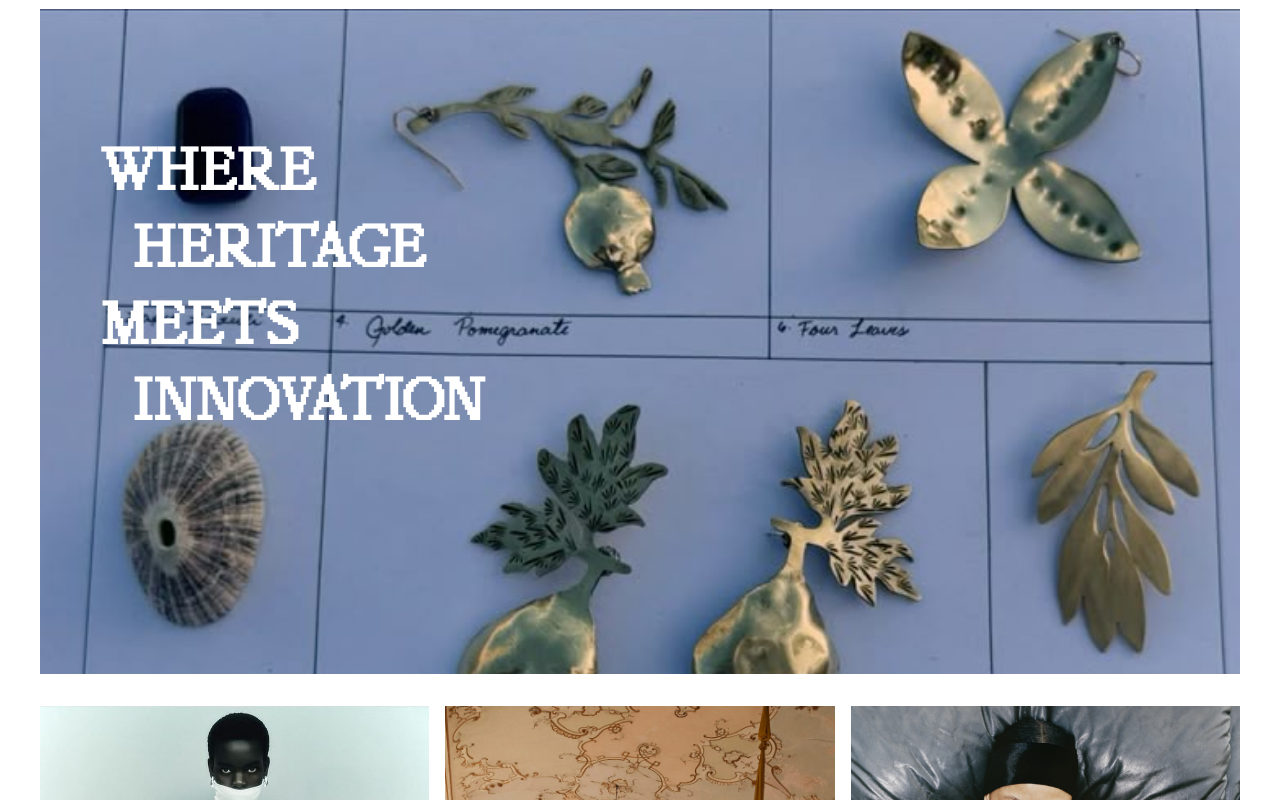
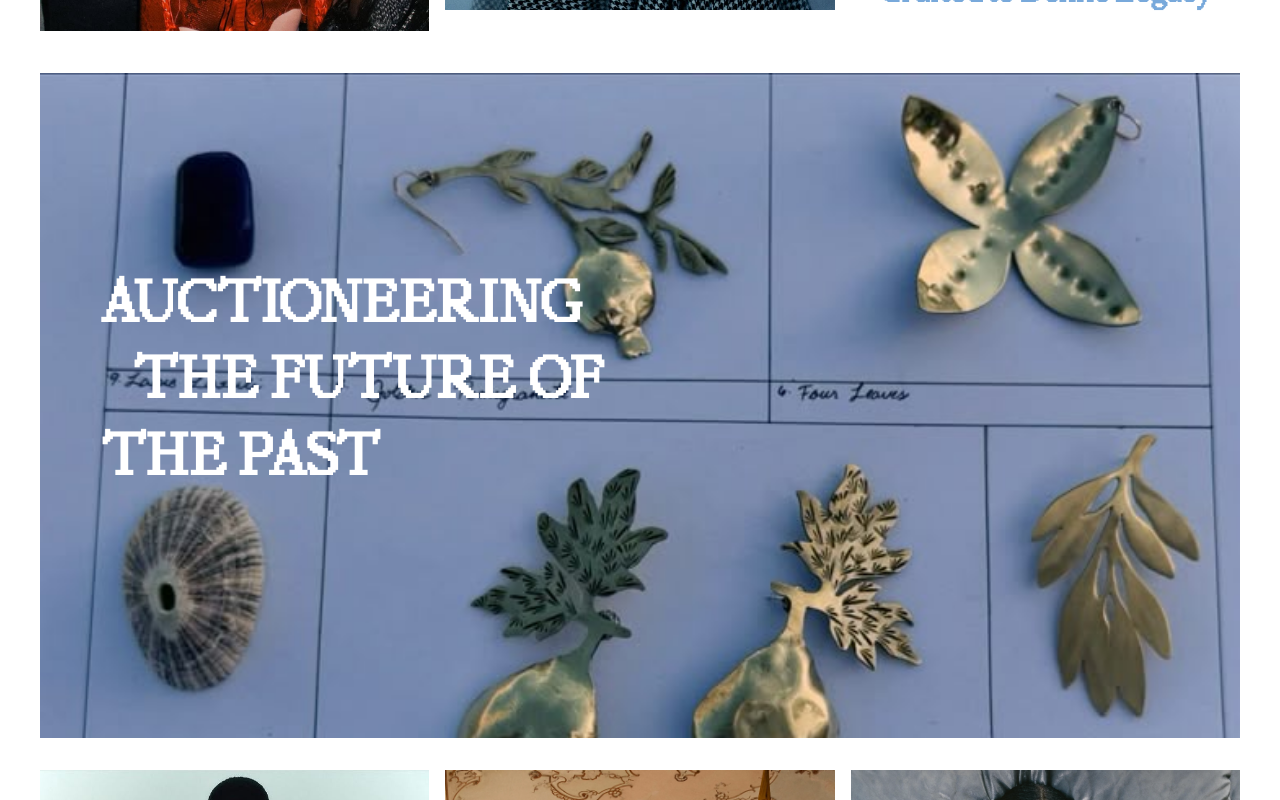
Before and after one commit to jimyty1/aurum, a React (Create React App) app: page / in a window 1280 px wide. Shown: the part 1280-2080 px from the top of the page. Built offline with nearby package versions, Linux system fonts and the light colour scheme.

Commit message:
fixed some requested changes

```diff
--- a/src/css/Footer.css
+++ b/src/css/Footer.css
@@ -35,7 +35,7 @@
 
 .footer-links a {
     text-decoration: none;
-    color: var(--color-jet-black);
+    color: white;
     font-weight: 1000;
 }
 
@@ -55,7 +55,7 @@
     margin-right: .5rem;
     font-size: 1rem;
     font-weight: 600;
-    color: var(--color-jet-black);
+    color: white;
     text-align: right;
 }
 
@@ -69,6 +69,7 @@
     font-size: 0.9rem;
     border: 1px solid #ccc;
     border-radius: 4px;
+    height: 8px;
 }
 
 .footer-newsletter .newsletter-button {
@@ -92,6 +93,7 @@
     text-align: center;
     width: 100%;
     margin-top: 1.5rem;
+    color: white;
 }
 
 /* Responsive tweaks: keep the same stacking but adjust spacing */
--- a/src/css/LandingPage.css
+++ b/src/css/LandingPage.css
@@ -119,6 +119,7 @@
     height: auto;
     object-fit: cover;
     display: block;
+    margin-bottom: 2em;
 }
 
 
@@ -148,7 +149,7 @@
 
 .quote-overlay {
     position: absolute;
-    top: 20%;
+    top: 30%;
     left: 5%;
     color: white;
     font-size: 2rem;
--- a/src/css/ShopPage.css
+++ b/src/css/ShopPage.css
@@ -26,6 +26,5 @@
     width: 100%;
     height: 100%;
     object-fit: cover;
-    border-radius: 12px;
     transition: opacity 0.3s ease;
 }
--- a/src/pages/LandingPage.js
+++ b/src/pages/LandingPage.js
@@ -53,10 +53,10 @@ export default function LandingPage() {
           <img className="banner-img" src={bannerImage} alt="Banner" />
         </Link>
         <div className="quote-overlay">
-          <div className="quote-line">WHERE</div>
-          <div className="quote-line indent">HERITAGE</div>
-          <div className="quote-line">MEETS</div>
-          <div className="quote-line indent">INNOVATION</div>
+          <div className="quote-line">AUCTIONEERING</div>
+          <div className="quote-line indent">THE FUTURE OF</div>
+          <div className="quote-line">THE PAST</div>
+          <div className="quote-line indent"> </div>
         </div>
       </div>
 
```
